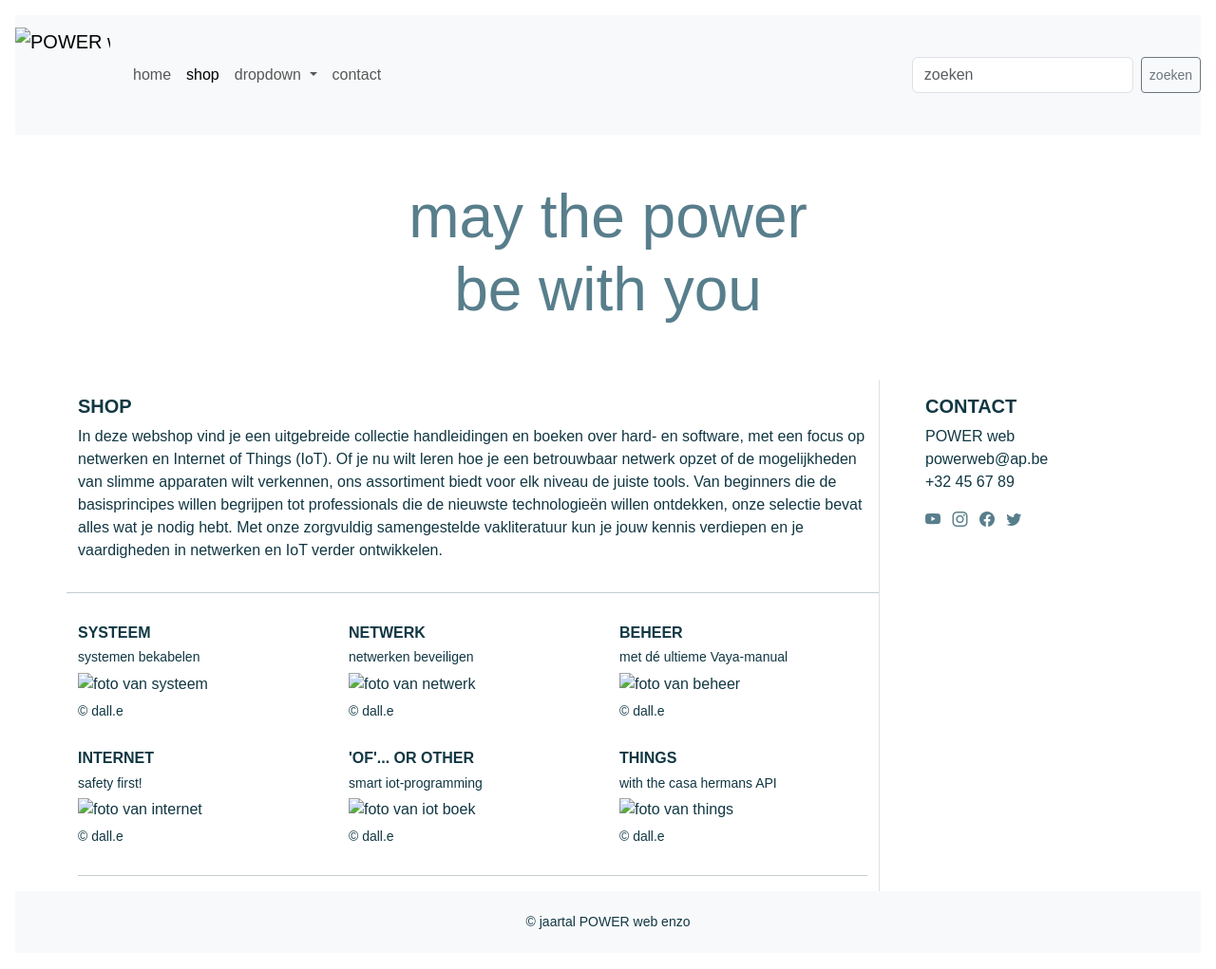
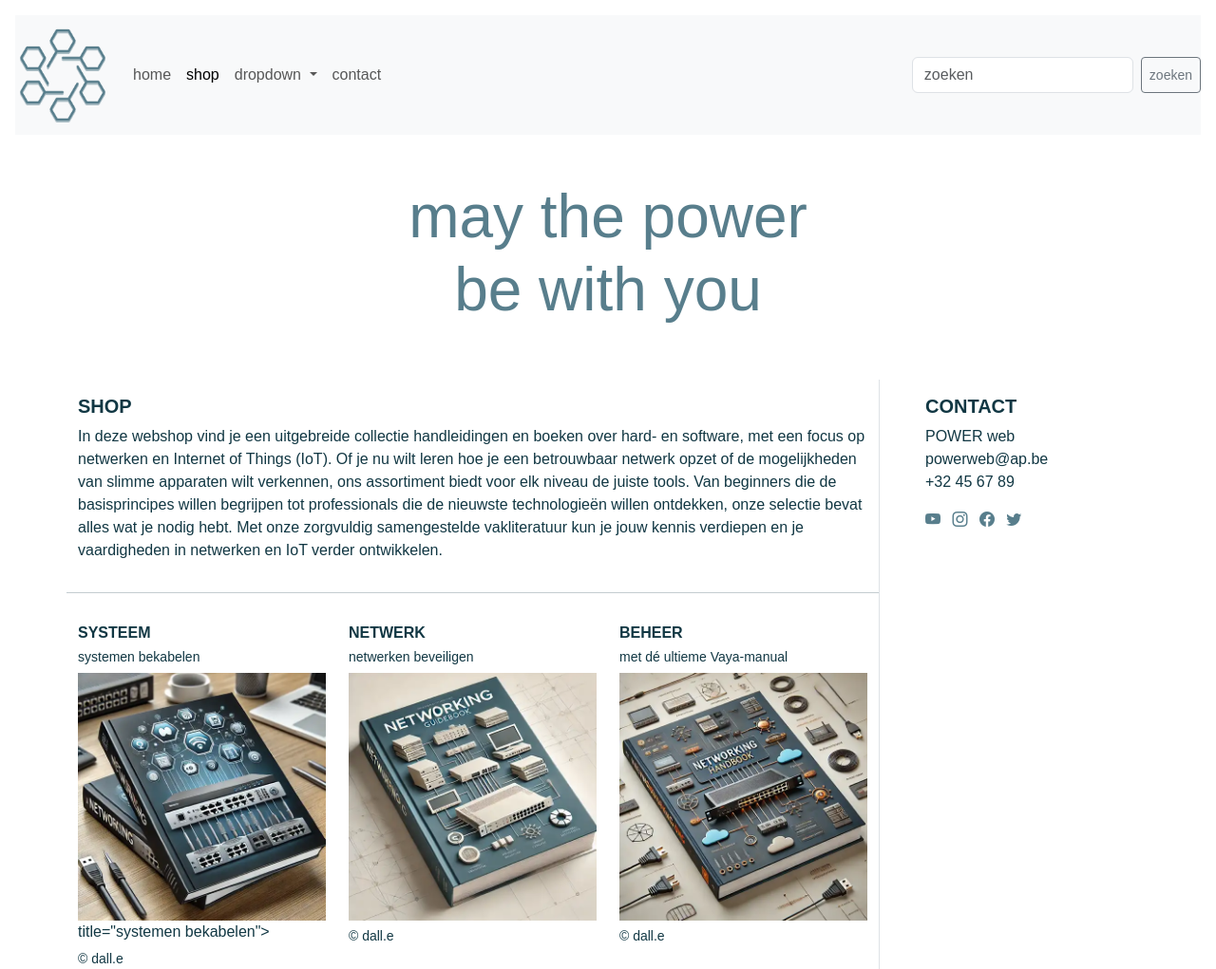
Before and after one commit to llerk1804-stack/Portfolio12, a plain HTML site: page contact.html in a window 1280 px wide. Shown: the top 1021 px of the page at 95% size. Drawn offline with nearby package versions, Linux system fonts and the light colour scheme.

Commit message:
Update contact.html

```diff
--- a/contact.html
+++ b/contact.html
@@ -22,7 +22,7 @@
 
 <body class="p-3 m-0 border-0 bd-example">
   <nav class="navbar navbar-expand-md bg-light container-fluid">
-    <a class="navbar-brand" href="#"><img src="assets/images/logo.png" alt="POWER web" width="100" height="100">
+    <a class="navbar-brand" href="#"><img src="/logo.png" alt="POWER web" width="100" height="100">
     </a>
     <button class="navbar-toggler" type="button" data-bs-toggle="collapse" data-bs-target="#navbarSupportedContent"
       aria-controls="navbarSupportedContent" aria-expanded="false" aria-label="Toggle navigation">
@@ -82,7 +82,7 @@
             <p class="h6 small">systemen bekabelen</p>
             <a href="#" rel="noopener">
               <figure>
-                <img src="assets/images/boek-snb-1.webp" class="img-fluid" alt="foto van systeem"
+                <img src="boek-snb-1.webp" class="img-fluid" alt="foto van systeemm">
                   title="systemen bekabelen">
                 <figcaption class="h6 small mt-2">&copy; dall.e</figcaption>
               </figure>
@@ -92,7 +92,7 @@
             <h2 class="text-uppercase fs-6 fw-bolder pt-3">netwerk</h2>
             <p class="h6 small">netwerken beveiligen</p>
             <a href="#" rel="noopener">
-              <figure><img src="assets/images/boek-snb-2.webp" class="img-fluid" alt="foto van netwerk"
+              <figure><img src="boek-snb-2.webp" class="img-fluid" alt="foto van netwerk"
                   title="netwerken beveiligen">
                 <figcaption class="h6 small mt-2">&copy; dall.e</figcaption>
               </figure>
@@ -102,7 +102,7 @@
             <h2 class="text-uppercase fs-6 fw-bolder pt-3">beheer</h2>
             <p class="h6 small">met dé ultieme Vaya-manual</p>
             <a href="#" rel="noopener">
-              <figure><img src="assets/images/boek-snb-3.webp" class="img-fluid" alt="foto van beheer"
+              <figure><img src="boek-snb-3.webp" class="img-fluid" alt="foto van beheer"
                   title="dé ultieme Vaya-manual">
                 <figcaption class="h6 small mt-2">&copy; dall.e</figcaption>
               </figure>
@@ -112,7 +112,7 @@
             <h2 class="text-uppercase fs-6 fw-bolder pt-3">internet</h2>
             <p class="h6 small">safety first!</p>
             <a href="#" rel="noopener">
-              <figure><img src="assets/images/boek-iot-1.webp" class="img-fluid" alt="foto van internet"
+              <figure><img src="boek-iot-1.webp" class="img-fluid" alt="foto van internet"
                   title="safety first!">
                 <figcaption class="h6 small mt-2">&copy; dall.e</figcaption>
               </figure>
@@ -122,7 +122,7 @@
             <h2 class="text-uppercase fs-6 fw-bolder pt-3">'of'... or other</h2>
             <p class="h6 small">smart iot-programming</p>
             <a href="#" rel="noopener">
-              <figure><img src="assets/images/boek-iot-2.webp" class="img-fluid" alt="foto van iot boek"
+              <figure><img src="boek-iot-2.webp" class="img-fluid" alt="foto van iot boek"
                   title="smart iot-programming">
                 <figcaption class="h6 small mt-2">&copy; dall.e</figcaption>
               </figure>
@@ -132,7 +132,7 @@
             <h2 class="text-uppercase fs-6 fw-bolder pt-3">things</h2>
             <p class="h6 small">with the casa hermans API</p>
             <a href="#" rel="noopener">
-              <figure><img src="assets/images/boek-iot-3.webp" class="img-fluid" alt="foto van things"
+              <figure><img src="boek-iot-3.webp" class="img-fluid" alt="foto van things"
                   title="the casa hermans API">
                 <figcaption class="h6 small mt-2">&copy; dall.e</figcaption>
               </figure>
@@ -176,4 +176,5 @@
   <footer class="container-fluid bg-light text-center h6 small p-4">&copy; jaartal POWER web enzo</footer>
 </body>
 
+
 </html>
```
